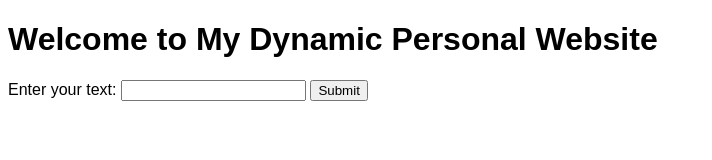
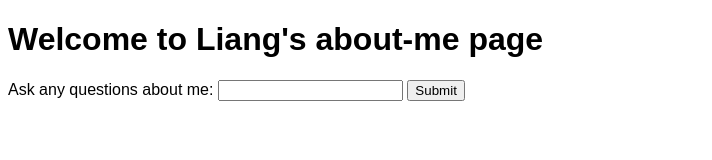
Before and after one commit to lqu/about, a plain HTML site: page index.html in a window 1280 px wide. Shown: the whole page, without its empty margins (0-712 px from the left). Drawn offline with Linux system fonts and the light colour scheme.

Commit message:
Update index.html

```diff
--- a/index.html
+++ b/index.html
@@ -14,10 +14,12 @@
     </style>
 </head>
 <body>
-    <h1>Welcome to My Dynamic Personal Website</h1>
-    <label for="userInput">Enter your text:</label>
+    <h1>Welcome to Liang's about-me page</h1>
+    <label for="userInput">Ask any questions about me:</label>
     <input type="text" id="userInput">
     <button onclick="getResponse()">Submit</button>
+
+    <br>
     <div id="response"></div>
 
     <script>
```
